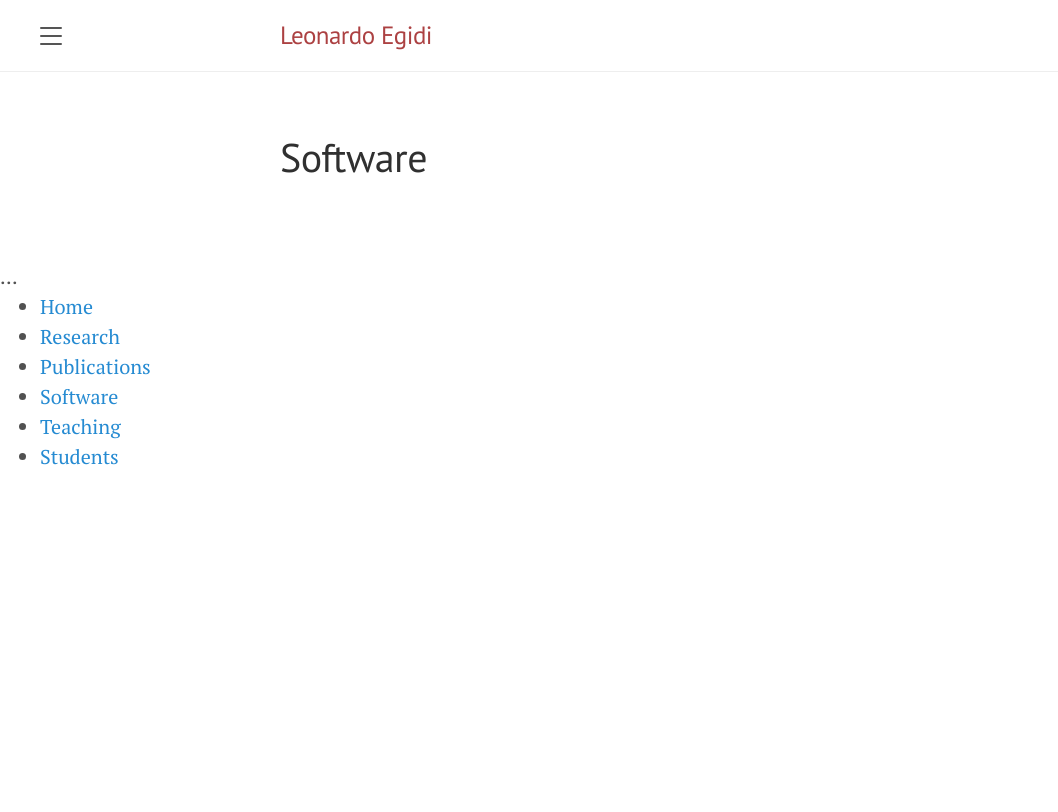
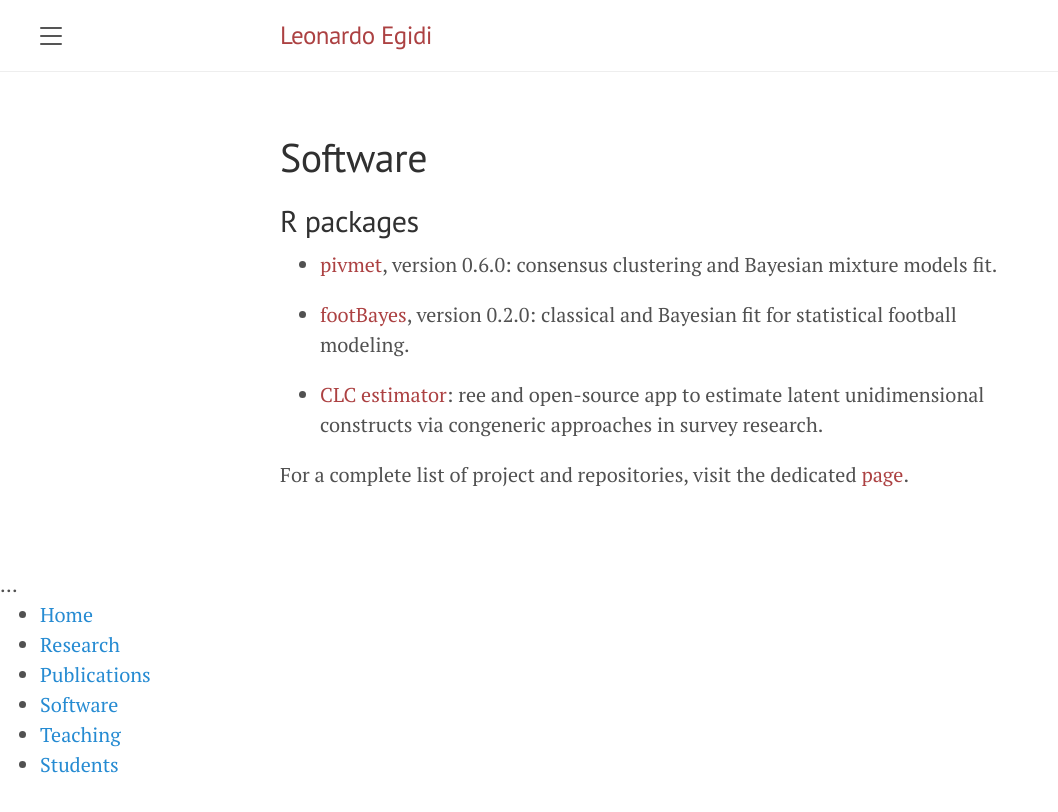
Before and after one commit to LeoEgidi/leoegidi.github.io, a Jekyll site: the page built from software.md, in a window 1280 px wide. Shown: the top 812 px of the page, without its empty margins (0-1058 px from the left). Built offline with Jekyll 4.4.1, drawn with Linux system fonts in a browser that asks for light colours; Markdown is read by kramdown in place of the engine named in the settings.

Commit message:
Update software.md

```diff
--- a/software.md
+++ b/software.md
@@ -5,3 +5,13 @@ sidebar: true
 permalink: /software/
 description: "Software and packages from Leonardo Egidi"
 ---
+
+## R packages
+
+- [pivmet](https://CRAN.R-project.org/package=pivmet ), version 0.6.0: consensus clustering and Bayesian mixture models fit.
+
+- [footBayes](https://CRAN.R-project.org/package=footBayes), version 0.2.0: classical and Bayesian fit for statistical football modeling.
+
+- [CLC estimator](https://www.clcestimator.com/): ree and open-source app to estimate latent unidimensional constructs via congeneric approaches in survey research.
+
+For a complete list of project and repositories, visit the dedicated [page](https://github.com/LeoEgidi?tab=repositories).
```
